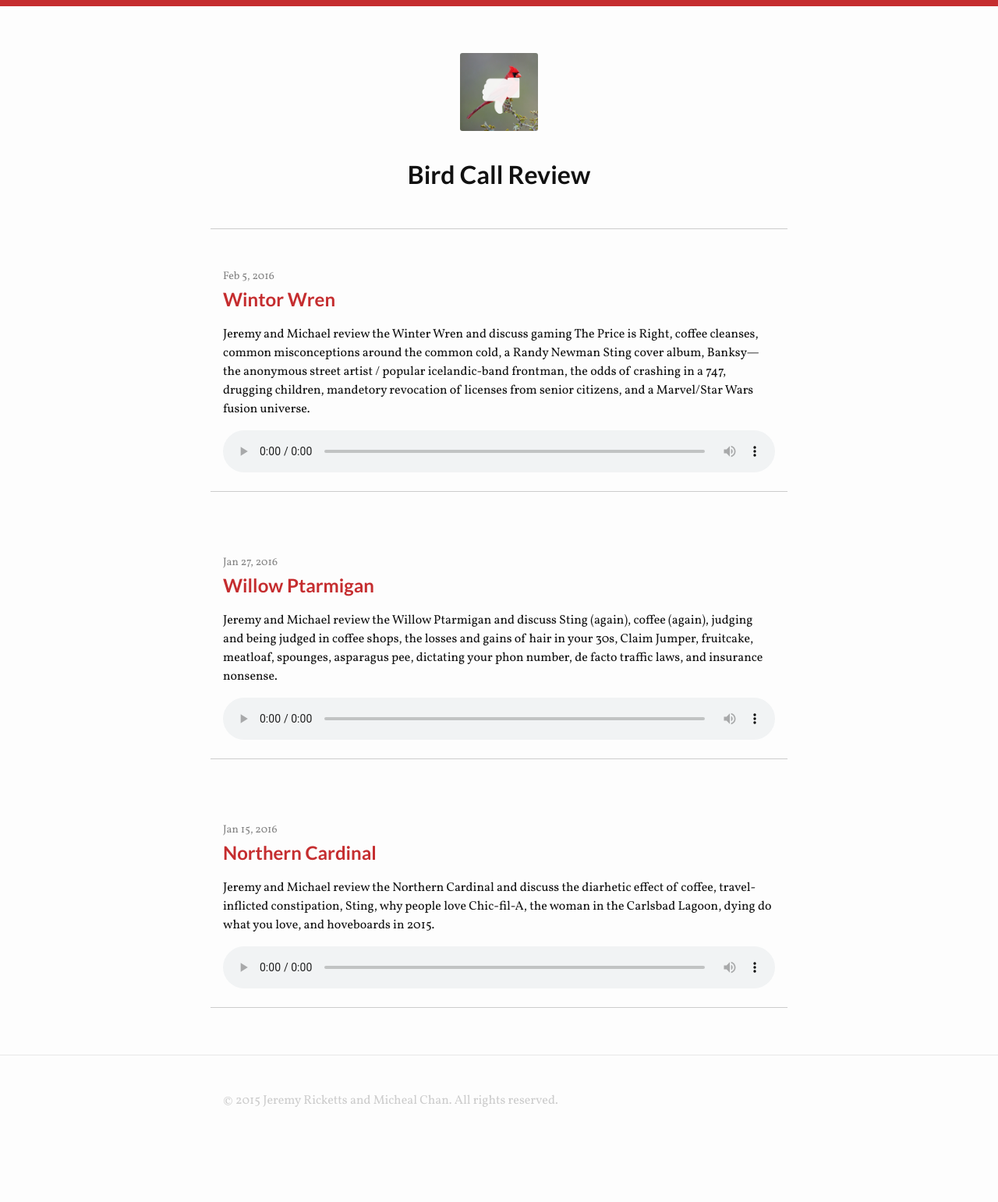
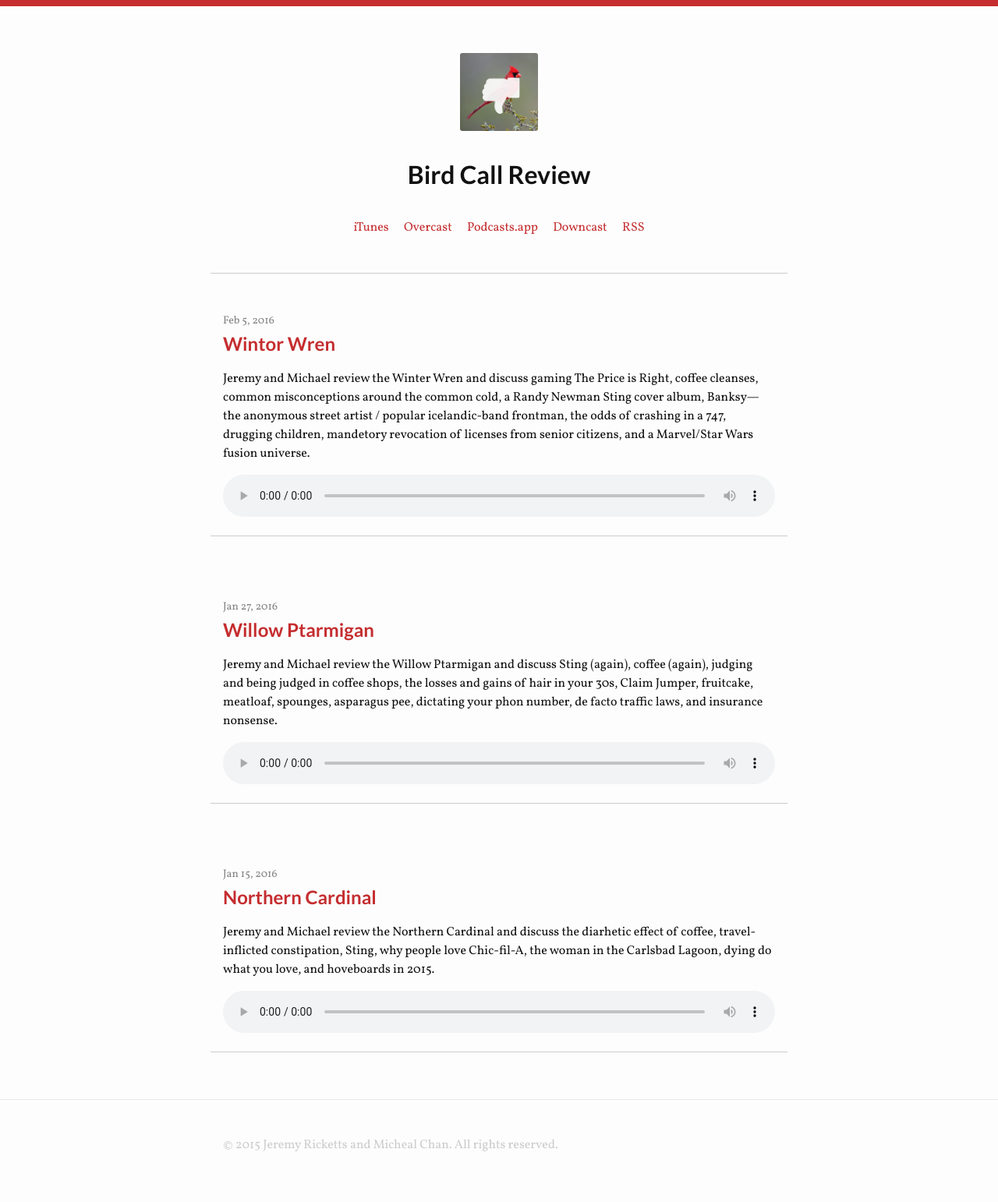
Before and after one commit to chantastic/birdcallreview.com, a Jekyll site: the page built from index.html, in a window 1280 px wide. Shown: the whole page at 78% size. Built offline with Jekyll 4.4.1, drawn with Linux system fonts in a browser that asks for light colours; before the commit the page ends 1485 px from its top, so only the background shows below that.

Commit message:
add feed links to header

```diff
--- a/_includes/header.html
+++ b/_includes/header.html
@@ -1,4 +1,12 @@
 <header class="ta-c pb-2" style="padding-top: 60px;">
   <img src="/BCR.png" alt="Bird Call Review Logo" style="border-radius: 3px; width: 100px" class="mb-2" />
   <h1 class="ff-bold" >Bird Call Review</h1>
+
+  <div style="margin: 2em 0 1em" class="px_.5">
+    <a class="c-red" href="itpc://birdcallreview.com/feed.xml">iTunes</a>
+    <a class="c-red" href="overcast://x-callback-url/add?url=birdcallreview.com/feed.xml">Overcast</a>
+    <a class="c-red" href="podcast://birdcallreview.com/feed.xml">Podcasts.app</a>
+    <a class="c-red" href="downcast://birdcallreview.com/feed.xml">Downcast</a>
+    <a class="c-red" href="http://birdcallreview.com/feed.xml">RSS</a>
+  </div>
 </header>
--- a/_sass/_layout.scss
+++ b/_sass/_layout.scss
@@ -289,6 +289,7 @@ html {
 .m-0 { margin: 0 }
 .bs-3p { border-radius: 3px }
 .d-ib { display: inline-block }
+.px_\.5 > * { padding-left: .5em; padding-right: .5em }
 
 .fs-24p { font-size: 24px }
 
```
